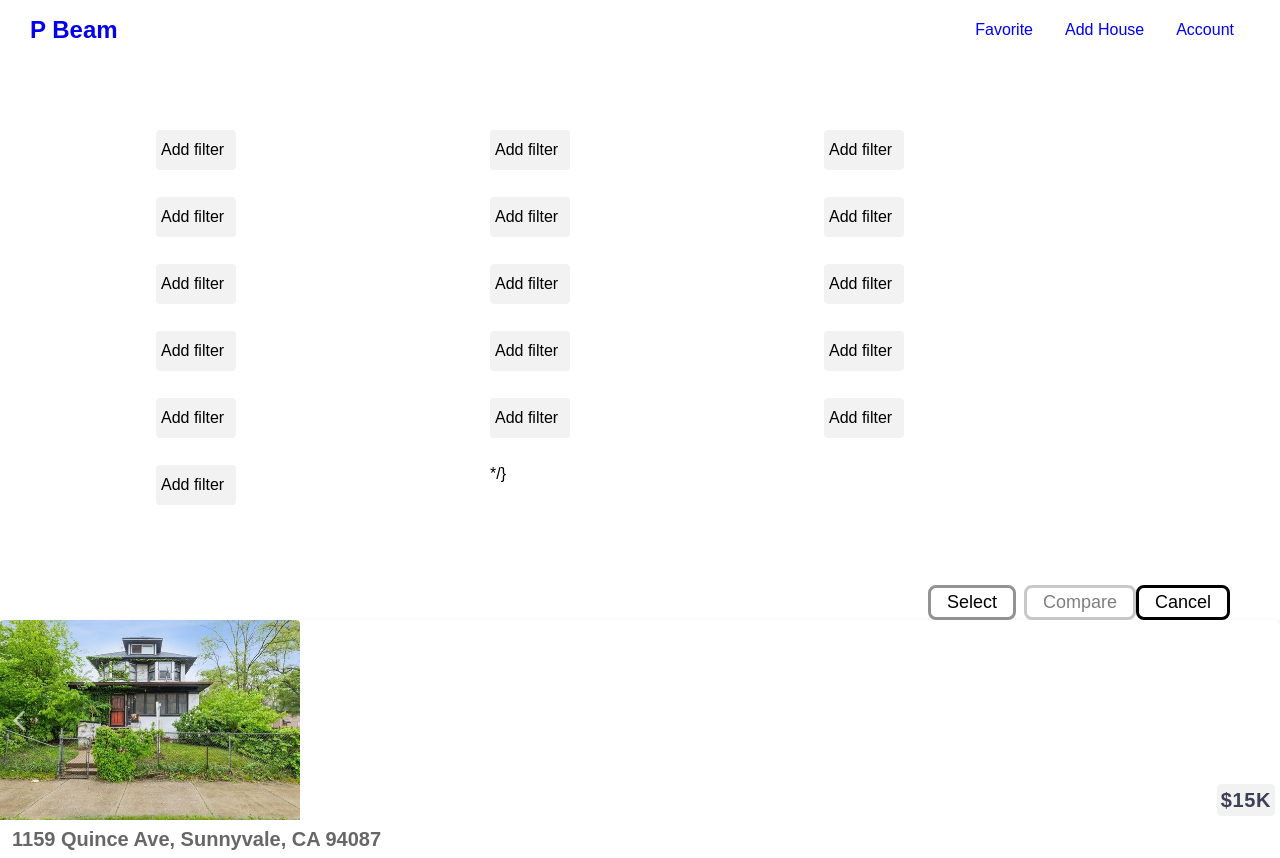
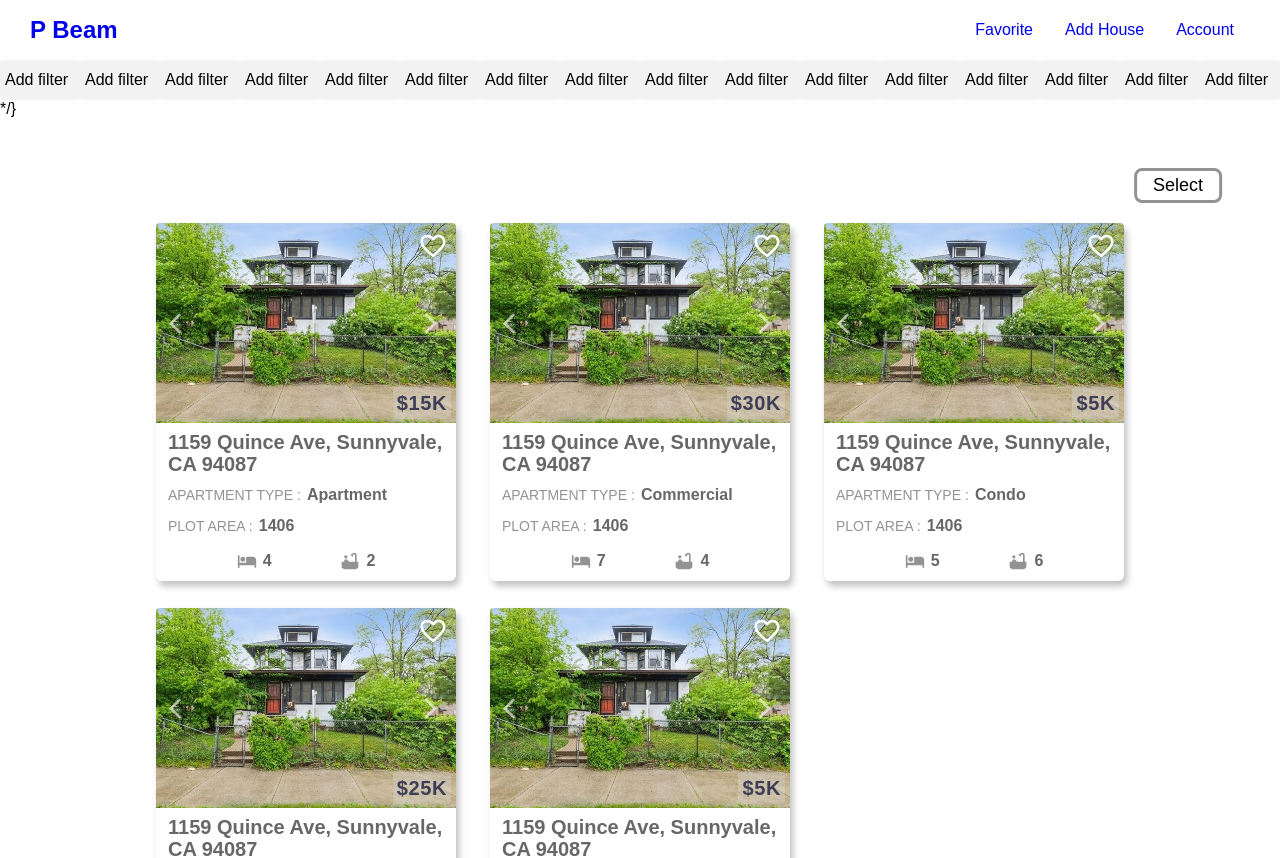
Before and after one commit to Web-Dev-Problems/pb-mini-project-2, a React (Create React App) app: page / in a window 1280 px wide. Shown: the top 858 px of the page. Built offline with nearby package versions, Linux system fonts and the light colour scheme.

Commit message:
Add extra conditional styling
Co-Authored-By: Joshtray <23462200+Joshtray@users.noreply.github.com>

```diff
--- a/src/pages/Home.js
+++ b/src/pages/Home.js
@@ -69,9 +69,49 @@ const HomeContainer = styled.section`
                 color: revert;
             }
         }
+        @keyframes bounce {
+            25%{
+                transform: translateY(-10px);
+            }
+            50%{
+                transform: translateY(0);
+            }
+            75%{
+                transform: translateY(-5px)
+            }
+            100%{
+                transform: translateY(0);
+            }
+        }
+        button:nth-child(2).animate{
+            animation: bounce 0.7s cubic-bezier(1, 1, 0.45, 0.71);
+            border-color:  blue;
+            :hover{
+                background-color: blue;
+            }
+        }
+        button:nth-child(3){
+            margin-left: 8px;
+            border-color: #ff6464;
+            :hover{
+                background-color: #ff6464;
+                color: #fff;
+            }
+        }
     }
-    > ul:nth-of-type(1){
-        padding: 70px 0 30px 0;
+    .hide{
+        button:nth-child(1){
+            transform: translateX(calc(84px + 13ch));
+        }
+        button:nth-child(2){
+            transform: translateX(250px);
+        }
+        button:nth-child(3){
+            transform: translateX(250px);
+        }
+    }
+    > ul:nth-of-type(2){
+        padding: 20px 0 30px 0;
         display: grid;
         grid-template-columns: repeat(auto-fill, 300px);
         width: 100%;
```
